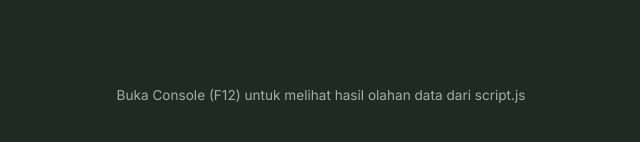
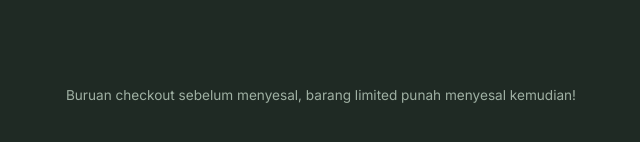
Before and after one commit to rehanfirdaus22/Tugas-kuliah-selama-perkuliahan, a plain HTML site: page tugasjavascript/index.html in a window 1280 px wide. Shown: the part 566-708 px from the top of the page, 319-959 px from the left. Drawn offline with Linux system fonts and the light colour scheme.

Commit message:
Add files via upload

```diff
--- a/tugasjavascript/index.html
+++ b/tugasjavascript/index.html
@@ -127,7 +127,7 @@
   </main>
 
   <footer>
-    Buka Console (F12) untuk melihat hasil olahan data dari script.js
+    Buruan checkout sebelum menyesal, barang limited punah menyesal kemudian!
   </footer>
 
   <script src="script.js"></script>
```
